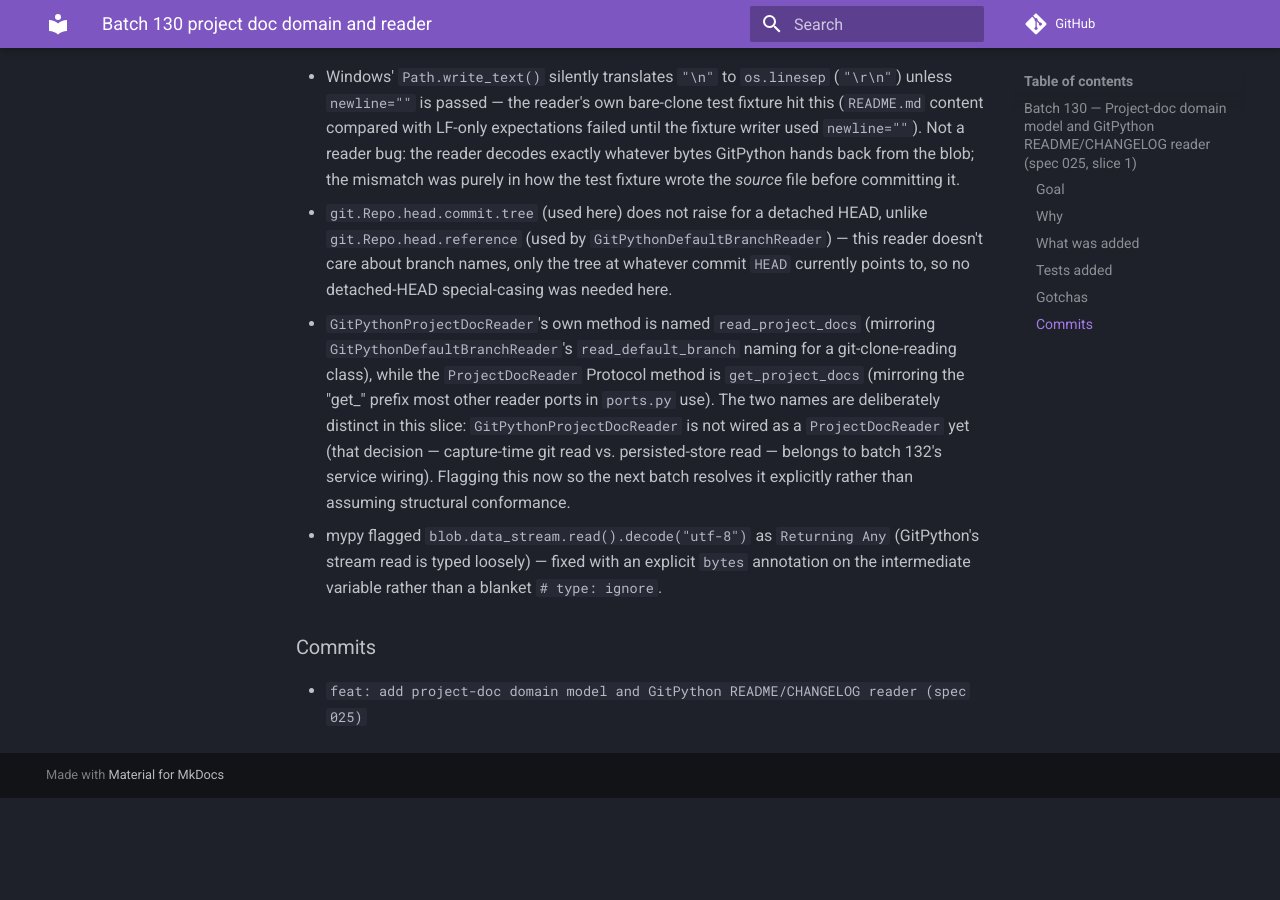
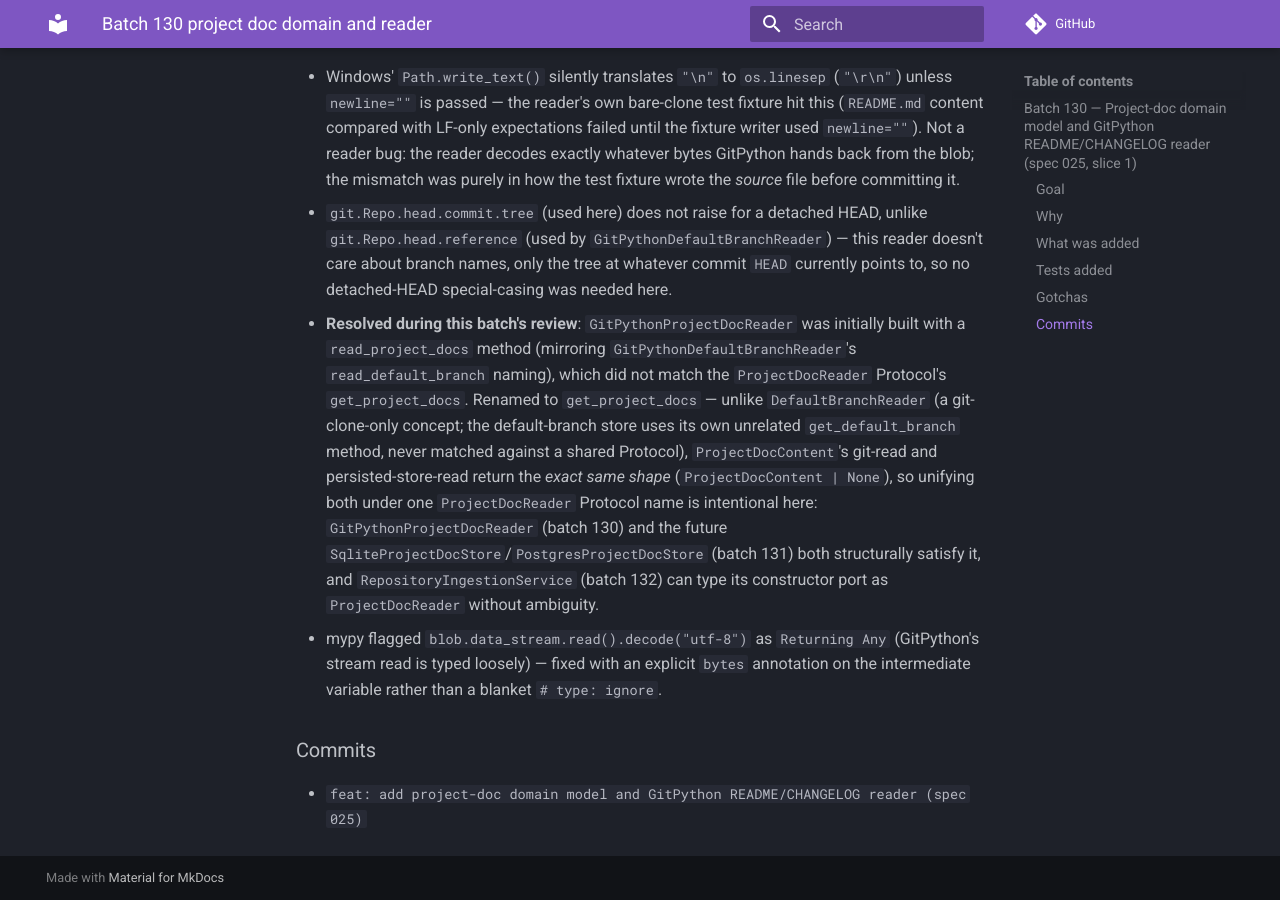
Before and after one commit to rafa-castano/git_it, an MkDocs documentation site: the page built from docs/progress/ingestion/batch-130-project-doc-domain-and-reader.md, in a window 1280 px wide and 900 px high, scrolled down 1943 px. Built offline with MkDocs 1.6.1 and Material for MkDocs 9.7.7, drawn with Linux system fonts in a browser that asks for light colours; comment, search, counter and statistics services are not loaded; before the commit the page ends 2741 px from its top, so only the background shows below that.

Commit message:
fix: rename GitPythonProjectDocReader method to match ProjectDocReader Protocol (spec 025)
read_project_docs -> get_project_docs. Unlike DefaultBranchReader (git-clone-
only; the store uses its own unrelated get_default_branch method),
ProjectDocContent's git-read and persisted-store-read return the identical
shape, so both GitPythonProjectDocReader and the upcoming Sqlite/Postgres
stores should structurally satisfy the same ProjectDocReader Protocol.

```diff
--- a/docs/progress/ingestion/batch-130-project-doc-domain-and-reader.md
+++ b/docs/progress/ingestion/batch-130-project-doc-domain-and-reader.md
@@ -93,16 +93,19 @@ skipped).
   `GitPythonDefaultBranchReader`) — this reader doesn't care about branch
   names, only the tree at whatever commit `HEAD` currently points to, so no
   detached-HEAD special-casing was needed here.
-- `GitPythonProjectDocReader`'s own method is named `read_project_docs`
-  (mirroring `GitPythonDefaultBranchReader`'s `read_default_branch` naming
-  for a git-clone-reading class), while the `ProjectDocReader` Protocol
-  method is `get_project_docs` (mirroring the "get_" prefix most other
-  reader ports in `ports.py` use). The two names are deliberately distinct
-  in this slice: `GitPythonProjectDocReader` is not wired as a
-  `ProjectDocReader` yet (that decision — capture-time git read vs.
-  persisted-store read — belongs to batch 132's service wiring). Flagging
-  this now so the next batch resolves it explicitly rather than assuming
-  structural conformance.
+- **Resolved during this batch's review**: `GitPythonProjectDocReader` was
+  initially built with a `read_project_docs` method (mirroring
+  `GitPythonDefaultBranchReader`'s `read_default_branch` naming), which did
+  not match the `ProjectDocReader` Protocol's `get_project_docs`. Renamed to
+  `get_project_docs` — unlike `DefaultBranchReader` (a git-clone-only concept;
+  the default-branch store uses its own unrelated `get_default_branch` method,
+  never matched against a shared Protocol), `ProjectDocContent`'s git-read and
+  persisted-store-read return the *exact same shape*
+  (`ProjectDocContent | None`), so unifying both under one `ProjectDocReader`
+  Protocol name is intentional here: `GitPythonProjectDocReader` (batch 130)
+  and the future `SqliteProjectDocStore`/`PostgresProjectDocStore` (batch 131)
+  both structurally satisfy it, and `RepositoryIngestionService` (batch 132)
+  can type its constructor port as `ProjectDocReader` without ambiguity.
 - mypy flagged `blob.data_stream.read().decode("utf-8")` as `Returning Any`
   (GitPython's stream read is typed loosely) — fixed with an explicit
   `bytes` annotation on the intermediate variable rather than a blanket
```
Also changed, not shown: 2 other files.
